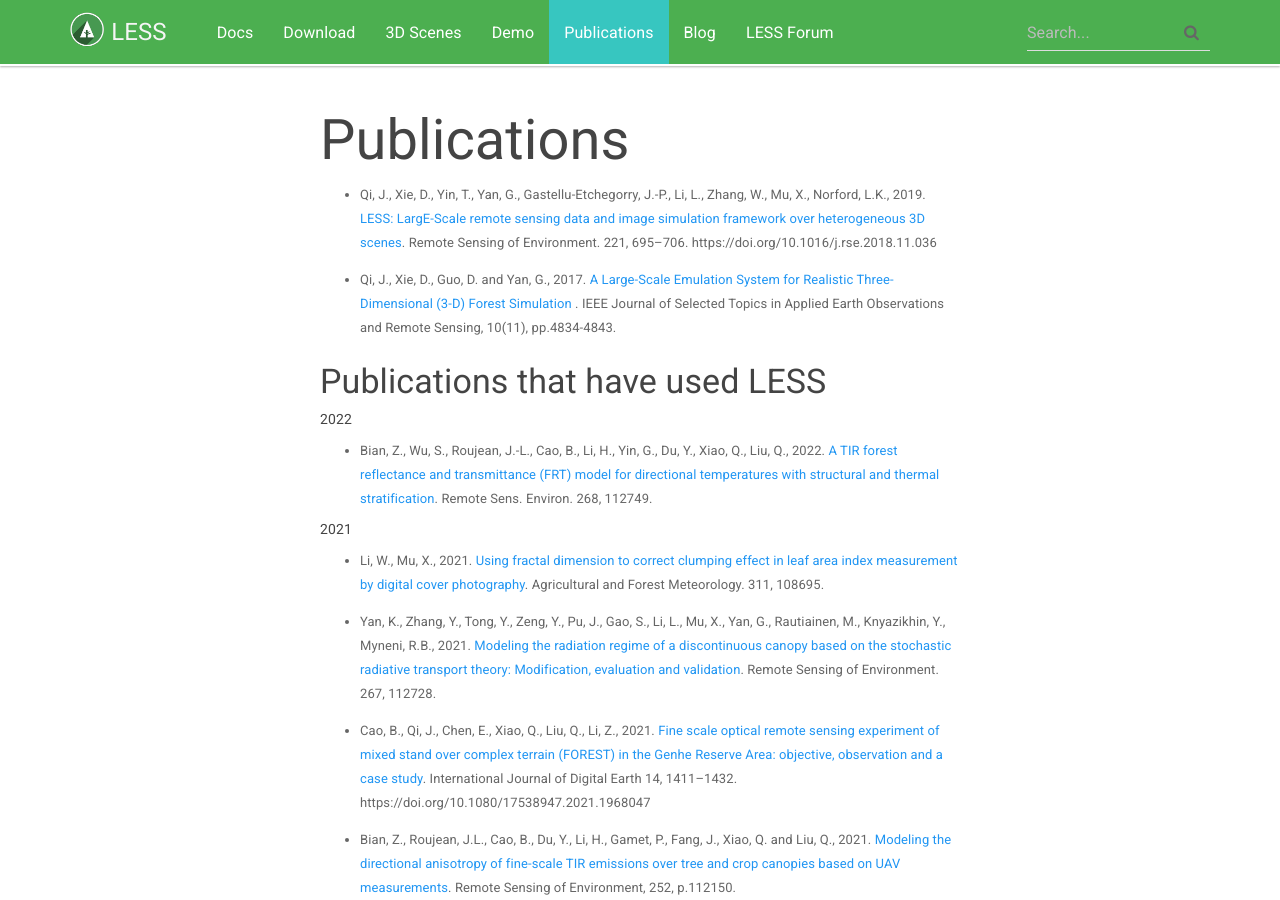
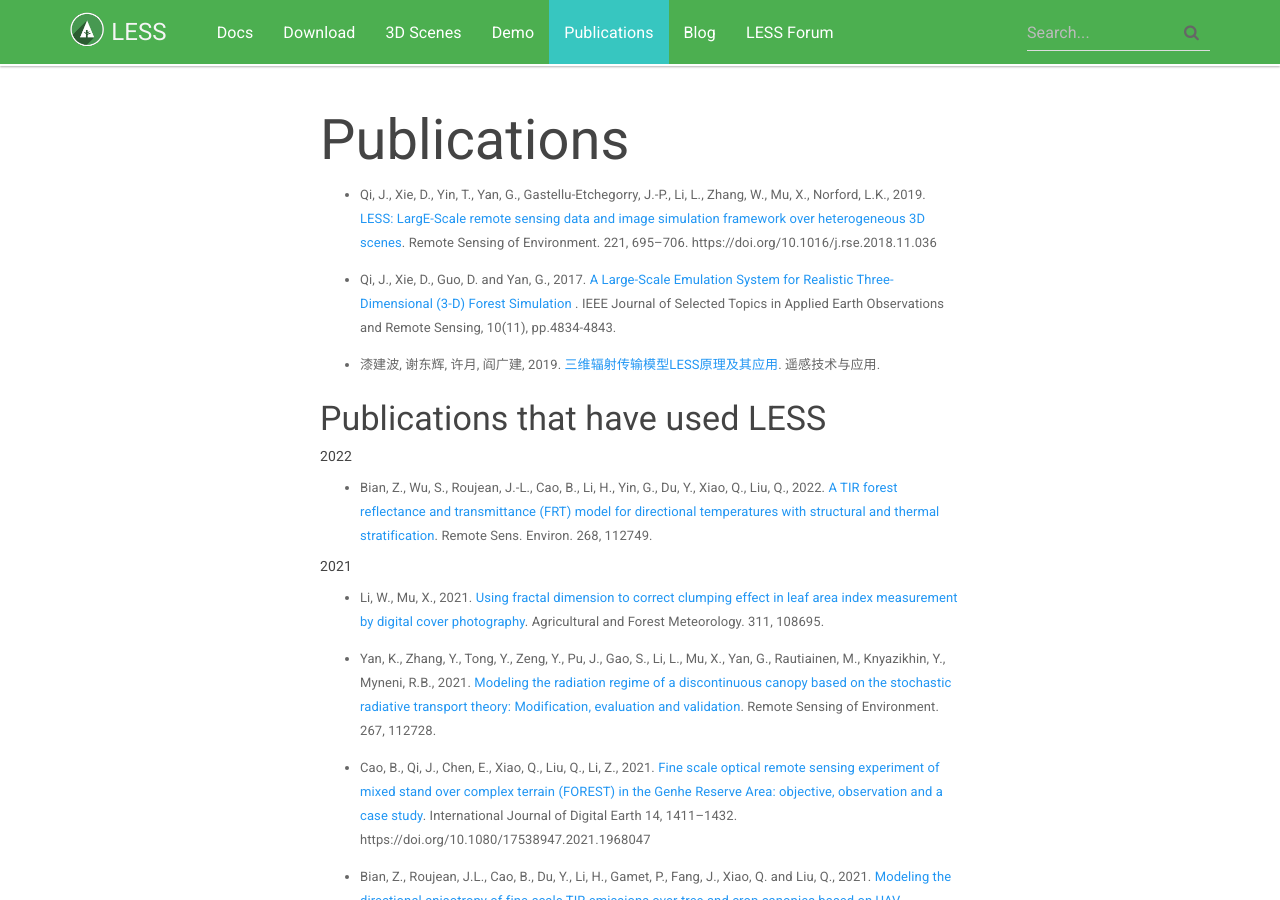
Before and after one commit to jianboqi/jianboqi.github.io, a Jekyll site: the page built from publications.md, in a window 1280 px wide and 900 px high. Built offline with Jekyll 4.4.1, drawn with Linux system fonts in a browser that asks for light colours; nearby versions of some CDN libraries.

Commit message:
Update publications.md

```diff
--- a/publications.md
+++ b/publications.md
@@ -7,6 +7,8 @@
 * Qi, J., Xie, D., Yin, T., Yan, G., Gastellu-Etchegorry, J.-P., Li, L., Zhang, W., Mu, X., Norford, L.K., 2019. [LESS: LargE-Scale remote sensing data and image simulation framework over heterogeneous 3D scenes](https://www.sciencedirect.com/science/article/pii/S0034425718305443?via%3Dihub). Remote Sensing of Environment. 221, 695–706. https://doi.org/10.1016/j.rse.2018.11.036
 
 * Qi, J., Xie, D., Guo, D. and Yan, G., 2017. <a href="https://www.researchgate.net/publication/320392804_A_Large-Scale_Emulation_System_for_Realistic_Three-Dimensional_3-D_Forest_Simulation">A Large-Scale Emulation System for Realistic Three-Dimensional (3-D) Forest Simulation </a>. IEEE Journal of Selected Topics in Applied Earth Observations and Remote Sensing, 10(11), pp.4834-4843.
+
+* 漆建波, 谢东辉, 许月, 阎广建, 2019. [三维辐射传输模型LESS原理及其应用](http://www.rsta.ac.cn/CN/10.11873/j.issn.1004-0323.2019.5.0914). 遥感技术与应用.
 
 
 ### Publications that have used LESS
```
